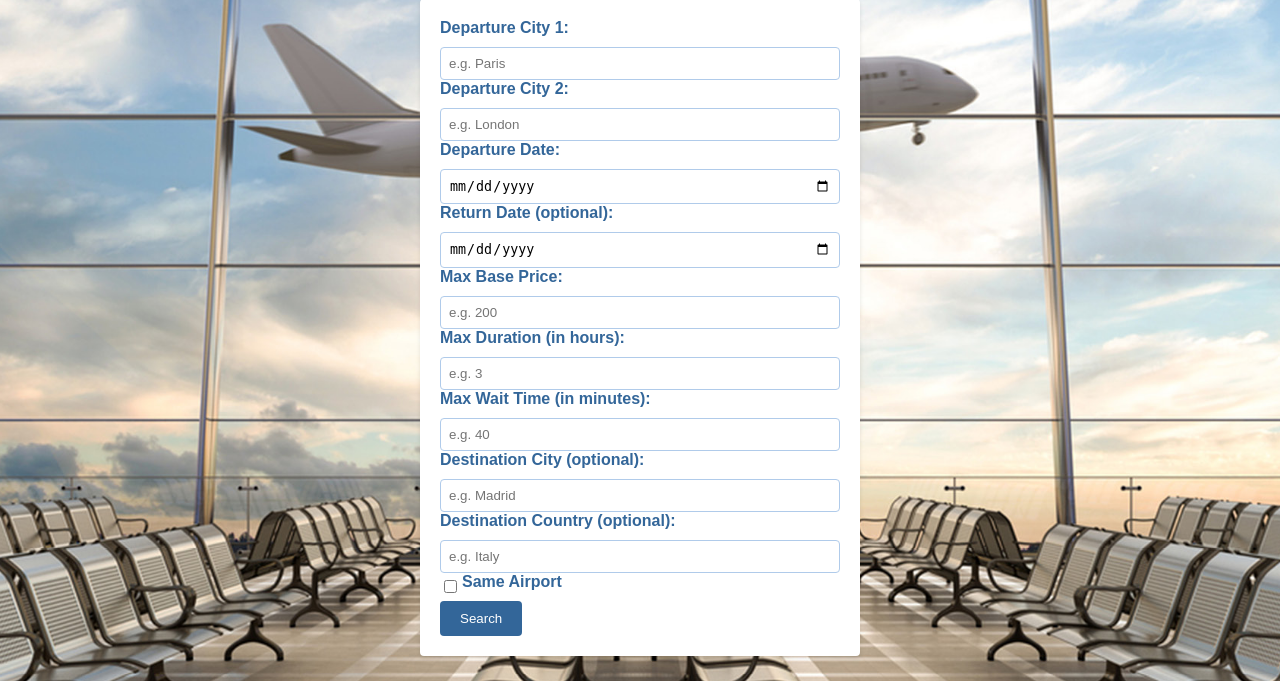
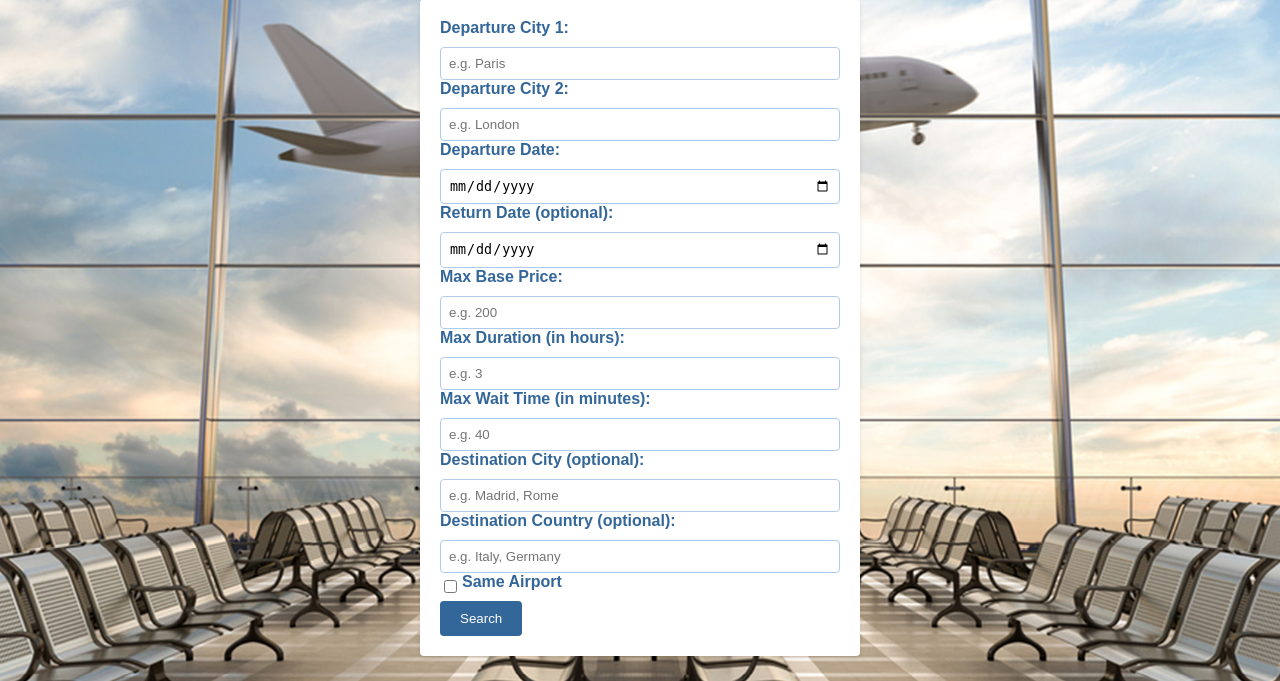
Before and after one commit to DadeOrsu/Fly2Meet, a Flask app: page / in a window 1280 px wide. Shown: the part 80-761 px from the top of the page. Run offline with Flask 3, Linux system fonts and the light colour scheme.

Commit message:
modifiche varie

```diff
--- a/templates/index.html
+++ b/templates/index.html
@@ -33,10 +33,10 @@
         <input type="number" id="max_wait_time" name="max_wait_time" placeholder="e.g. 40" autocomplete="off" required min="0">
 
         <label for="target_cities">Destination City (optional):</label>
-        <input type="text" id="target_cities" name="target_cities" placeholder="e.g. Madrid" autocomplete="off">
+        <input type="text" id="target_cities" name="target_cities" placeholder="e.g. Madrid, Rome" autocomplete="off">
 
         <label for="target_countries">Destination Country (optional):</label>
-        <input type="text" id="target_countries" name="target_countries" placeholder="e.g. Italy" autocomplete="off">
+        <input type="text" id="target_countries" name="target_countries" placeholder="e.g. Italy, Germany" autocomplete="off">
 
         <div class="checkbox">
             <input type="checkbox" id="same_airport" name="same_airport">
```
